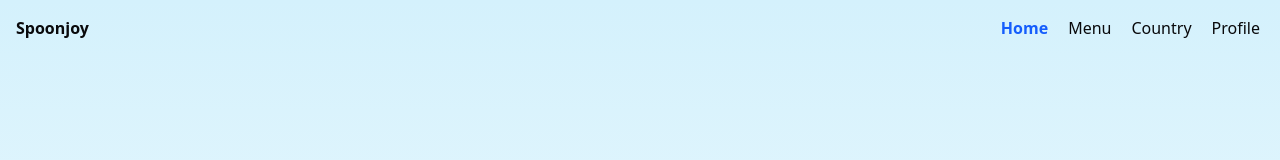
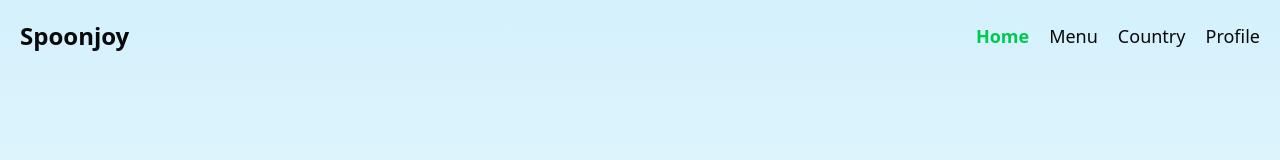
Before and after one commit to MinThantMaung/spoonjoy, a Next.js app: page / in a window 1280 px wide. Shown: the top 160 px of the page. Built offline with nearby package versions, Linux system fonts and the light colour scheme.

Commit message:
fix:change color

```diff
--- a/src/app/components/_nav/page.tsx
+++ b/src/app/components/_nav/page.tsx
@@ -9,17 +9,17 @@ const Nav = () => {
   return (
     <>
         <div className='flex justify-between items-center'>
-            <h1 className='p-4 font-bold'>Spoonjoy</h1>
+            <h1 className='text-2xl p-5 font-bold'>Spoonjoy</h1>
             <ul className='hidden sm:flex sm:space-x-5 sm:mr-5'>
                 {navItems.map(({label,href}) => (
                     <li key={label}>
                         <Link
                             href={href}
-                            className={`cursor-pointer transition duration-200 hover:text-blue-500 hover:underline ${
-                                pathname === href ? 'font-bold text-blue-600' : ''
+                            className={`cursor-pointer transition duration-200 hover:text-green-500 hover:underline text-lg ${
+                                pathname === href ? 'font-bold text-green-500' : ''
                             }`}
                             >
-                        {label}
+                            {label}
                         </Link>
                     </li>
                 ))}
```
